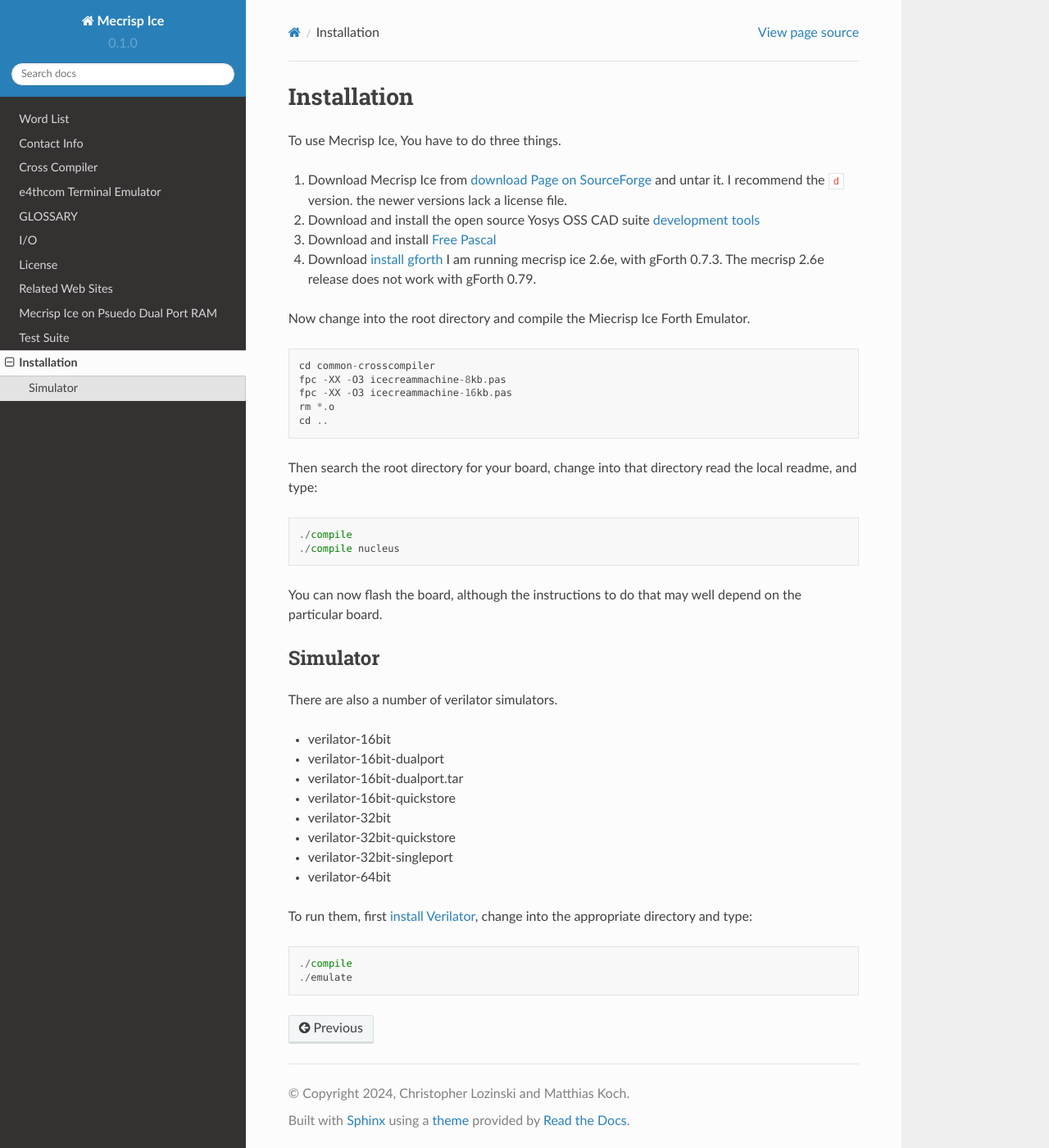
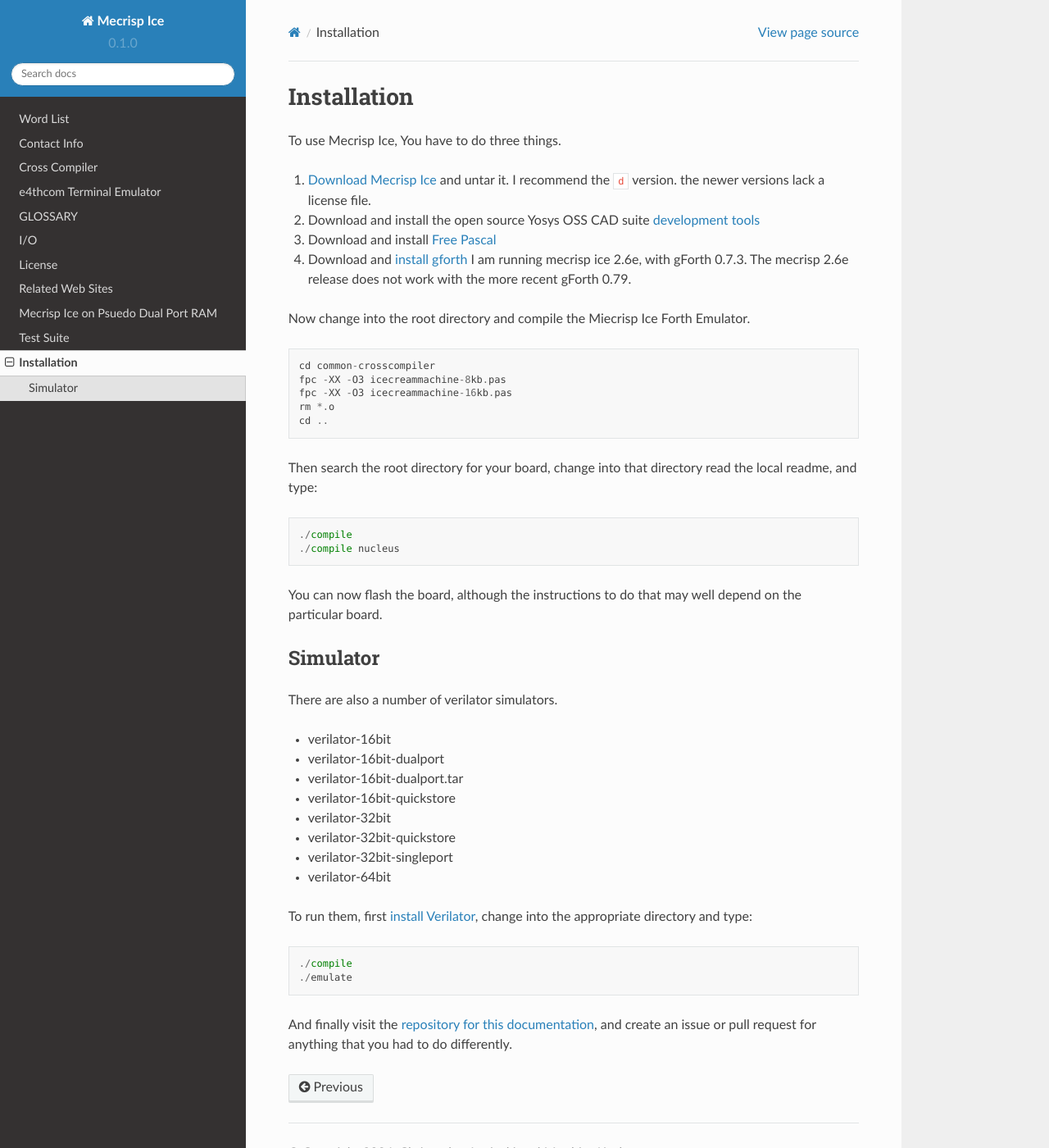
Before and after one commit to PythonLinks/Mecrisp-Ice, a Sphinx documentation site: the page built from docs/source/usage.rst, in a window 1280 px wide and 1400 px high. Shown: the whole window at 82% size. Built offline with Sphinx 7.4.7 and the Read the Docs theme 2.0.0, drawn with Linux system fonts in a browser that asks for light colours.

Commit message:
Improved Installation

```diff
--- a/docs/source/usage.rst
+++ b/docs/source/usage.rst
@@ -3,10 +3,10 @@
 
 To use Mecrisp Ice, You have to do three things.
 
-1) Download Mecrisp Ice from `download Page on SourceForge <https://sourceforge.net/projects/mecrisp/files/>`_ and untar it. I recommend the ``d`` version.  the newer versions lack a license file.
+1) `Download Mecrisp Ice <https://sourceforge.net/projects/mecrisp/files/>`_ and untar it. I recommend the ``d`` version.  the newer versions lack a license file.
 2) Download and install the open source Yosys OSS CAD suite `development tools <https://yosyshq.readthedocs.io/en/latest/install.html>`_
 3) Download and install `Free Pascal <https://www.freepascal.org/download.html>`_
-4) Download `install gforth <https://www.gnu.org/software/gforth/>`_ I am running mecrisp ice 2.6e, with gForth 0.7.3.  The mecrisp 2.6e release does not work with gForth 0.79.
+4) Download and `install gforth <https://www.gnu.org/software/gforth/>`_ I am running mecrisp ice 2.6e, with gForth 0.7.3.  The mecrisp 2.6e release does not work with the more recent gForth 0.79.
 
 Now change into the root directory and compile the Miecrisp Ice Forth Emulator.
 
@@ -46,3 +46,5 @@
 
    ./compile
    ./emulate
+
+And finally visit the `repository for this documentation   <https://github.com/PythonLinks/Mecrisp-Ice/tree/main/docs/source>`_, and create an issue or pull request for anything that you had to do differently.
```
